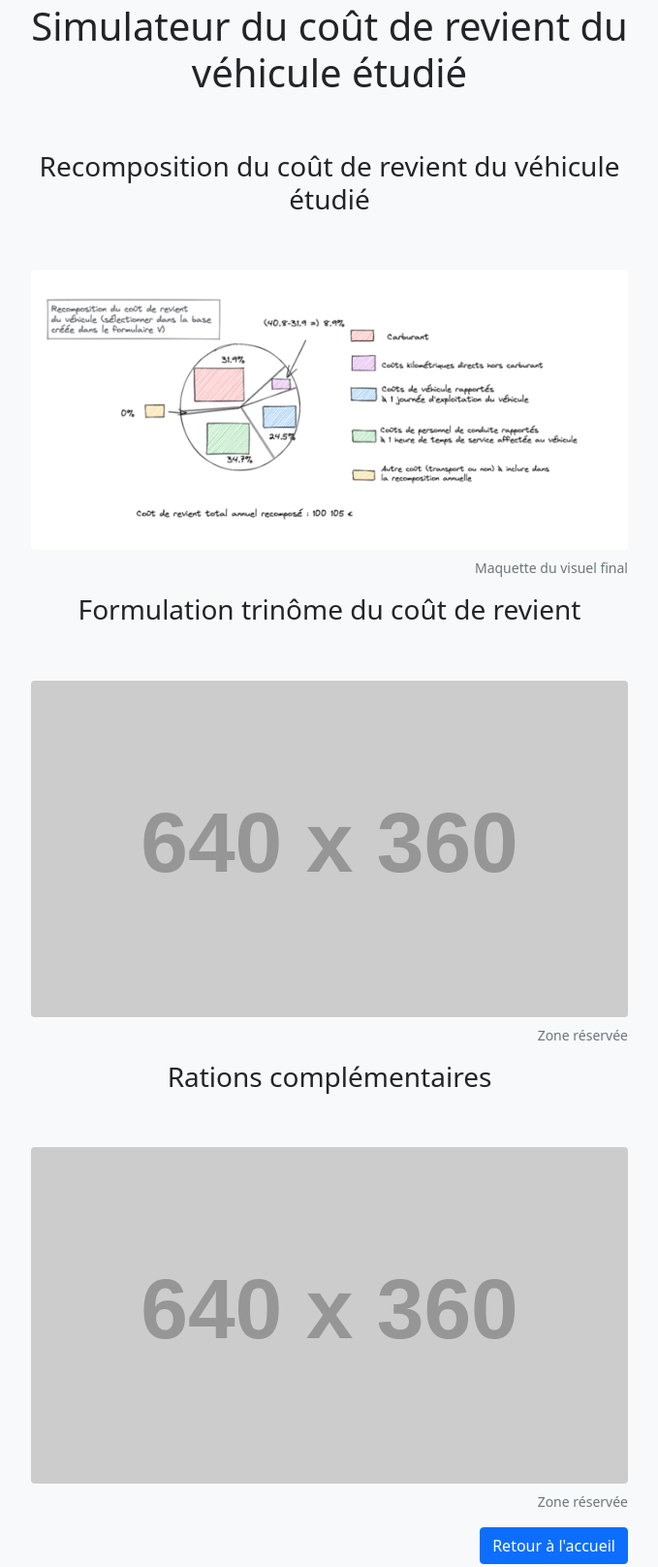
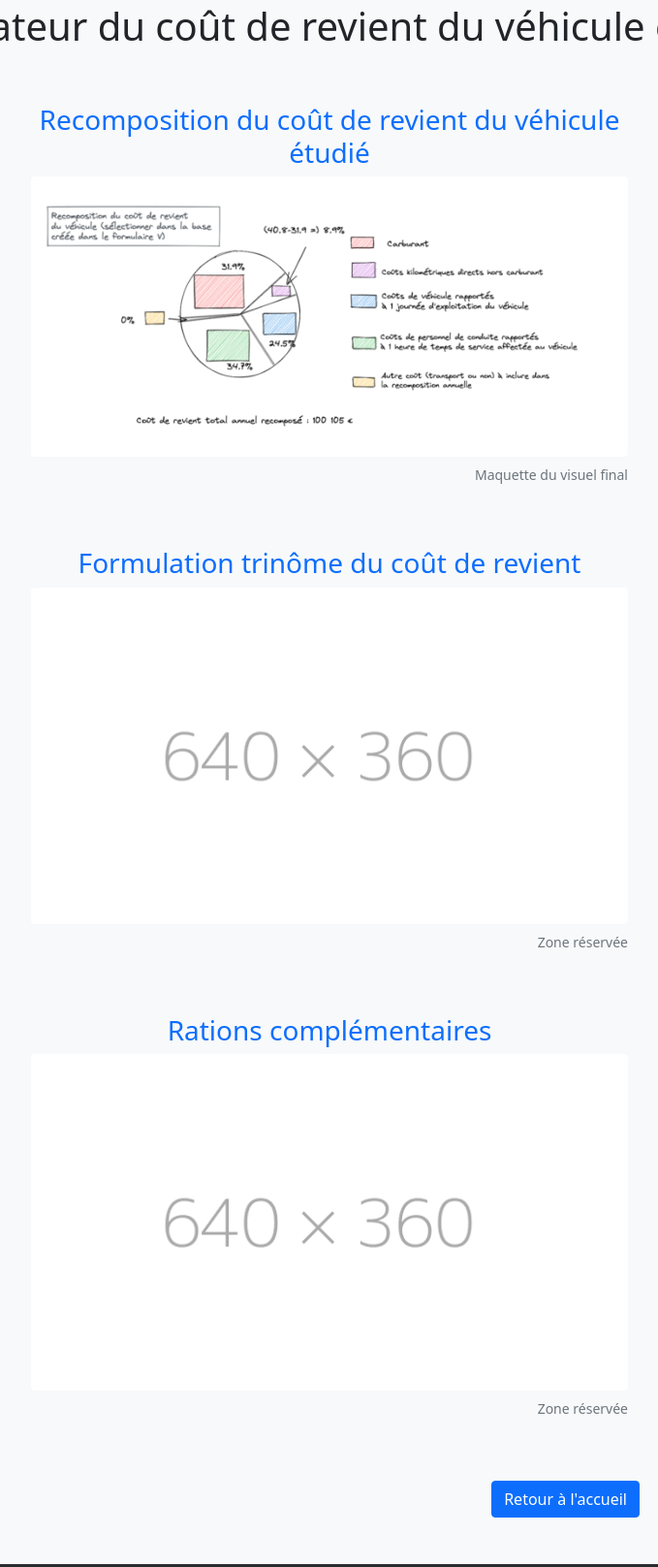
Before and after one commit to Tiphaine-dureau/FenixTech-BI, a website: page app/SimulateurCoutDeRevient.html in a window 1280 px wide. Shown: the part 149-1765 px from the top of the page at 97% size, without its empty margins (300-979 px from the left). Drawn offline with nearby package versions, Linux system fonts and the light colour scheme; placeholder pictures from the web are drawn by us.

Commit message:
Bf-Figure's Layout

```diff
--- a/app/SimulateurCoutDeRevient.html
+++ b/app/SimulateurCoutDeRevient.html
@@ -184,7 +184,7 @@
             <div
                 class="row align-items-center justify-content-center mb-3 mb-lg-5"
             >
-                <div class="col col-lg-6 justify-content-center">
+                <div class="col col-lg-10 justify-content-center">
                     <h1 class="text-center">
                         Simulateur du coût de revient du véhicule étudié
                     </h1>
@@ -192,20 +192,21 @@
             </div>
             <!-- End Title-->
             <!-- Start Section recomposition -->
-            <div
-                class="row align-items-center justify-content-center mb-3 mb-lg-5"
-            >
+            <div class="row align-items-center justify-content-center">
                 <div class="col col-lg-6 justify-content-center">
-                    <h3 class="text-center">
+                    <h3 class="text-center text-primary">
                         Recomposition du coût de revient du véhicule étudié
                     </h3>
                 </div>
             </div>
-            <div class="row align-items-center justify-content-center">
+            <div
+                class="row align-items-center justify-content-center mb-3 mb-lg-5"
+            >
                 <div class="col col-lg-6">
                     <figure class="figure">
                         <a
                             href="assets/images/img_simulateur_cout_revient/Idée-visuelle-recomposition-CR-pour-devs.png"
+                            target="_blank"
                         >
                             <img
                                 src="assets/images/img_simulateur_cout_revient/Idée-visuelle-recomposition-CR-mini.png"
@@ -222,26 +223,23 @@
             </div>
             <!-- End Section recomposition -->
             <!-- Start Section Formule trînome -->
-            <div
-                class="row align-items-center justify-content-center mb-3 mb-lg-5"
-            >
+            <div class="row align-items-center justify-content-center">
                 <div class="col col-lg-6 justify-content-center">
-                    <h3 class="text-center">
+                    <h3 class="text-center text-primary">
                         Formulation trinôme du coût de revient
                     </h3>
                 </div>
             </div>
-            <div class="row align-items-center justify-content-center">
+            <div
+                class="row align-items-center justify-content-center mb-3 mb-lg-5"
+            >
                 <div class="col col-lg-6">
                     <figure class="figure">
-                        <a href="https://dummyimage.com/320x180/fff/aaa">
                         <img
-                                src="https://dummyimage.com/640x360/fff/aaa"
+                            src="assets/images/img_simulateur_cout_revient/empty-img-640x360.png"
                             class="figure-img img-fluid rounded"
                             alt="#"
-                                title="Cliquer pour agrandir"
                         />
-                        </a>
                         <figcaption class="figure-caption text-end">
                             Zone réservée
                         </figcaption>
@@ -250,24 +248,23 @@
             </div>
             <!-- End Section Formule trînome -->
             <!-- Start Section Ration complémentaires -->
+            <div class="row align-items-center justify-content-center">
+                <div class="col col-lg-6 justify-content-center">
+                    <h3 class="text-center text-primary">
+                        Rations complémentaires
+                    </h3>
+                </div>
+            </div>
             <div
                 class="row align-items-center justify-content-center mb-3 mb-lg-5"
             >
-                <div class="col col-lg-6 justify-content-center">
-                    <h3 class="text-center">Rations complémentaires</h3>
-                </div>
-            </div>
-            <div class="row align-items-center justify-content-center">
                 <div class="col col-lg-6">
                     <figure class="figure">
-                        <a href="https://dummyimage.com/320x180/fff/aaa">
                         <img
-                                src="https://dummyimage.com/640x360/fff/aaa"
-                                class="figure-img img-fluid rounded"
+                            src="assets/images/img_simulateur_cout_revient/empty-img-640x360.png"
+                            class="figure-img img-fluid rounded border-3"
                             alt="#"
-                                title="Cliquer pour agrandir"
                         />
-                        </a>
                         <figcaption class="figure-caption text-end">
                             Zone réservée
                         </figcaption>
@@ -276,7 +273,7 @@
             </div>
             <!-- End Section Ration complémentaires -->
             <div class="row align-items-center justify-content-center">
-                <div class="col col-lg-6 text-end">
+                <div class="col col-lg-6 text-end px-0">
                     <a
                         class="btn btn-primary"
                         href="accueilControleur.html"
```
Also changed, not shown: app/assets/images/img_simulateur_cout_revient/empty-img-320x180.png (added), app/assets/images/img_simulateur_cout_revient/empty-img-640x360.png (added). Lines whose indentation alone changed are shown as unchanged.
